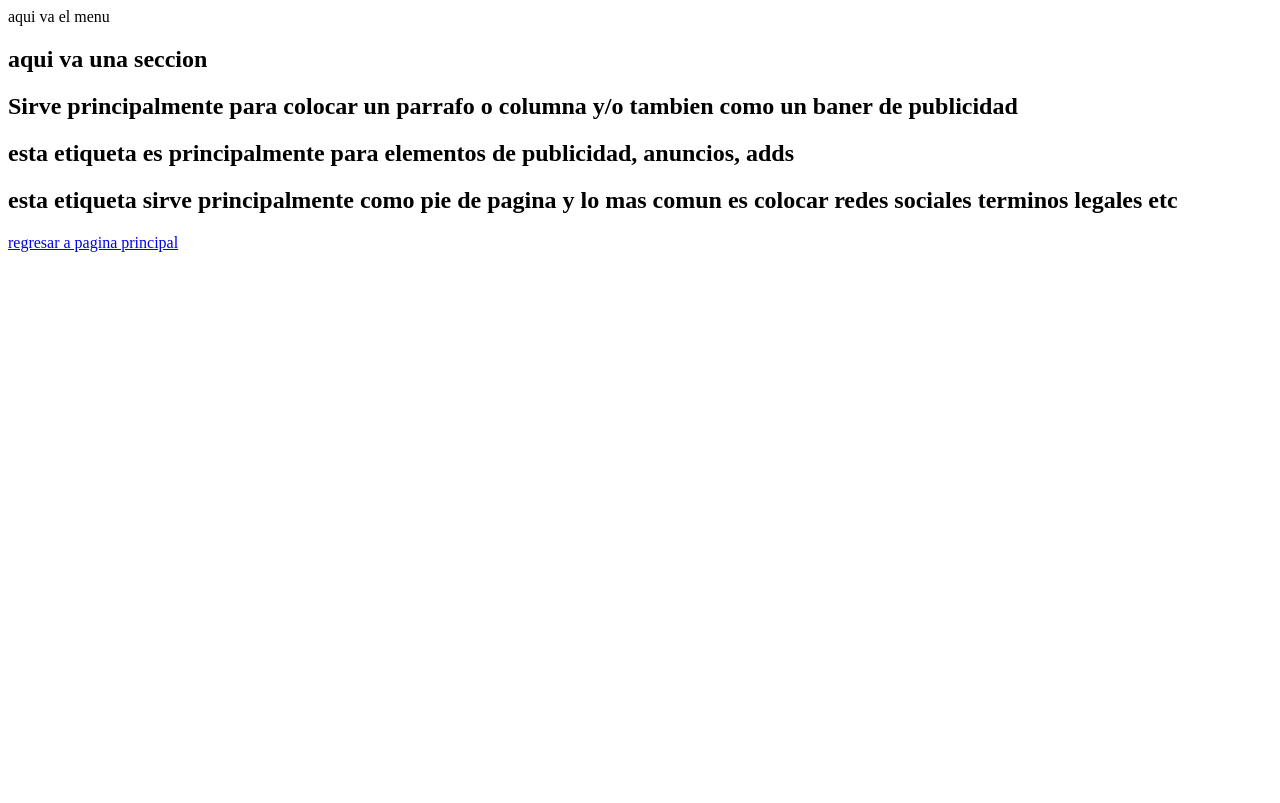
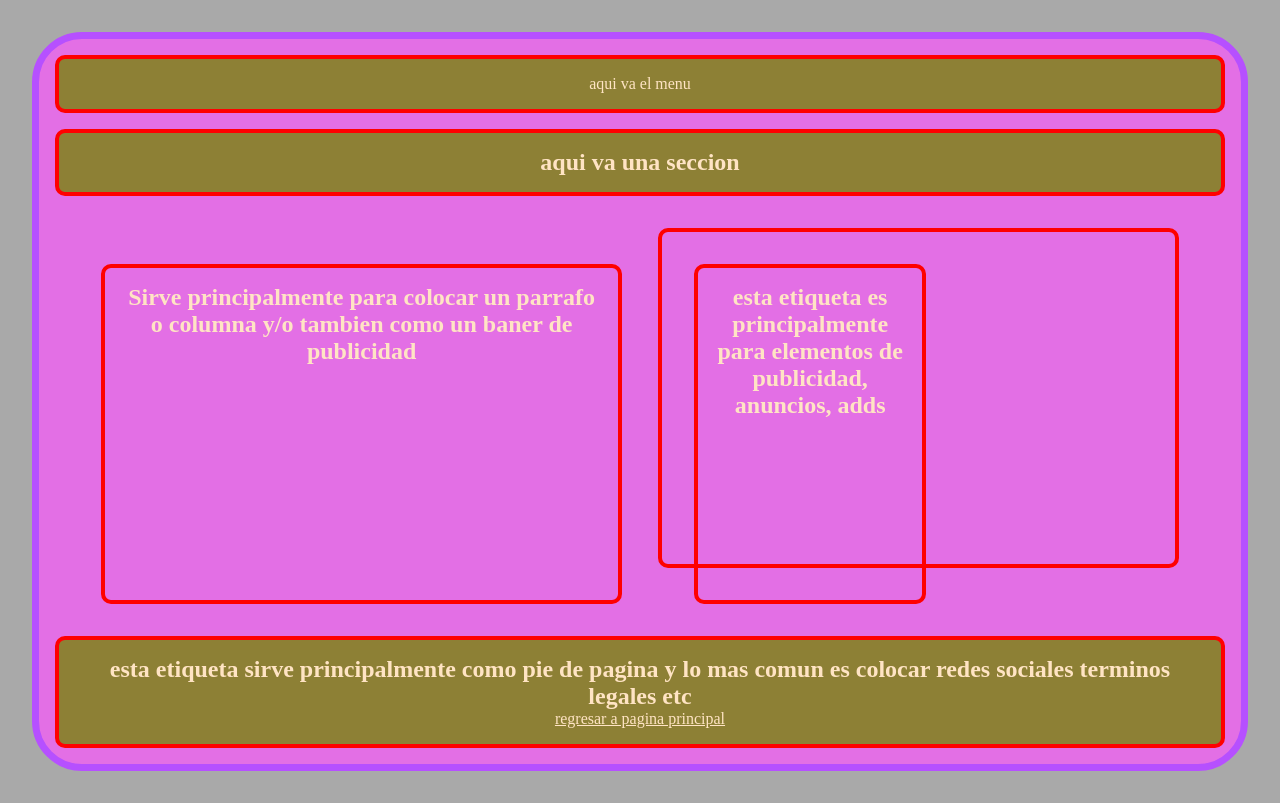
Before and after one commit to SANDOVALSOLISLEONEL/4IV8_Sandoval_Solis_Leonel, a plain HTML site: page 01PrimeraPractica/inicio.html in a window 1280 px wide. Drawn offline with Linux system fonts and the light colour scheme.

Commit message:
css de pagina de inicio

```diff
--- /dev/null
+++ b/01PrimeraPractica/css/style.css
@@ -0,0 +1,30 @@
+*{
+    padding: 0;
+    margin: 0;
+    color: bisque;
+    text-align: center;
+}
+html, body{
+    background-color: darkgray;
+}
+.container-main{
+    border: 7px solid rgb(182, 80, 255);
+    border-radius: 50px;
+    margin: 2rem;
+    background-color: rgb(227, 111, 229);
+
+}
+nav, section, footer, aside, article{
+    border: 4px solid rgb(255, 0, 0);
+    margin: 1rem;
+    border-radius: 10px;
+    padding: 1rem;
+}
+article, aside{
+    width: 40%;
+    display: inline-flex;
+    height: 300px;
+}
+nav, footer, section{
+    background-color: rgb(141, 128, 53);
+}
--- a/01PrimeraPractica/inicio.html
+++ b/01PrimeraPractica/inicio.html
@@ -4,6 +4,7 @@
     <meta charset="UTF-8">
     <meta name="viewport" content="width=device-width, initial-scale=1.0">
     <title>Pagina Personal Sandoval Solis Leonel</title>
+    <link rel="stylesheet" href="./css/style.css">
 </head>
 <body>
     <div class="container-main">
```
